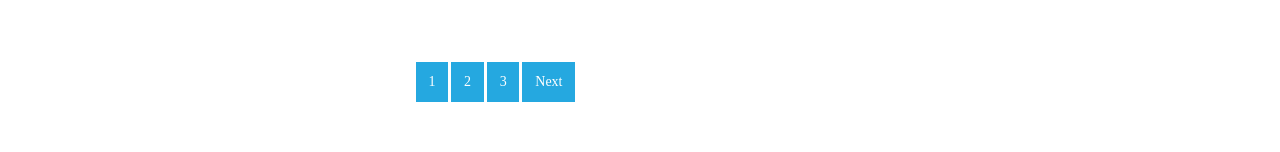
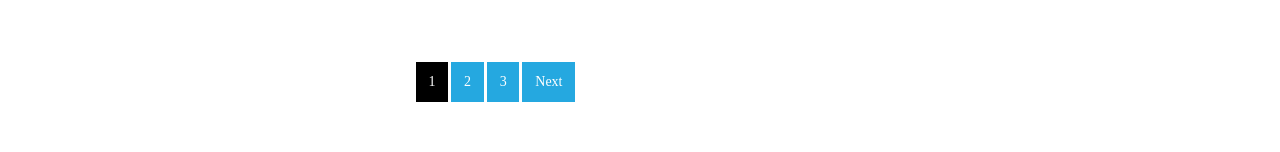
Before and after one commit to AnisMarsela32/pangandaranbeach, a plain HTML site: page index.html in a window 1280 px wide. In both pictures the pointer is over the link 432 px from the left and 3242 px from the top of the page. Shown: the part 3161-3313 px from the top of the page. Drawn offline with Linux system fonts and the light colour scheme; a web font is replaced by a local one.

Commit message:
ganti style pagination

```diff
--- a/style.css
+++ b/style.css
@@ -753,7 +753,9 @@ div.tab button:hover {
 
 .page-link:hover,
 .page-link:focus {
-    color: #111 !important;
+    background-color: #000 !important;
+    color: #fff !important;
+    box-shadow: none;
 }
 
 .page-item{
```
